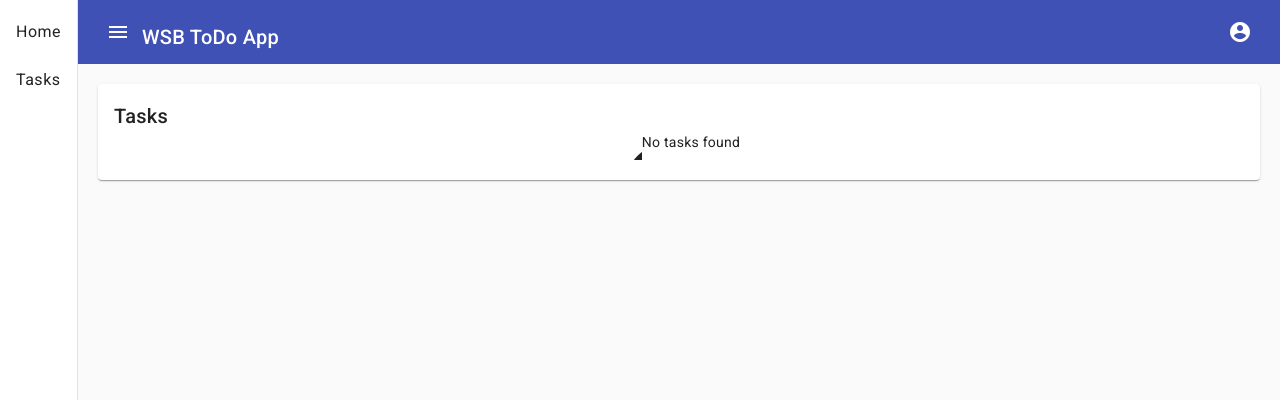
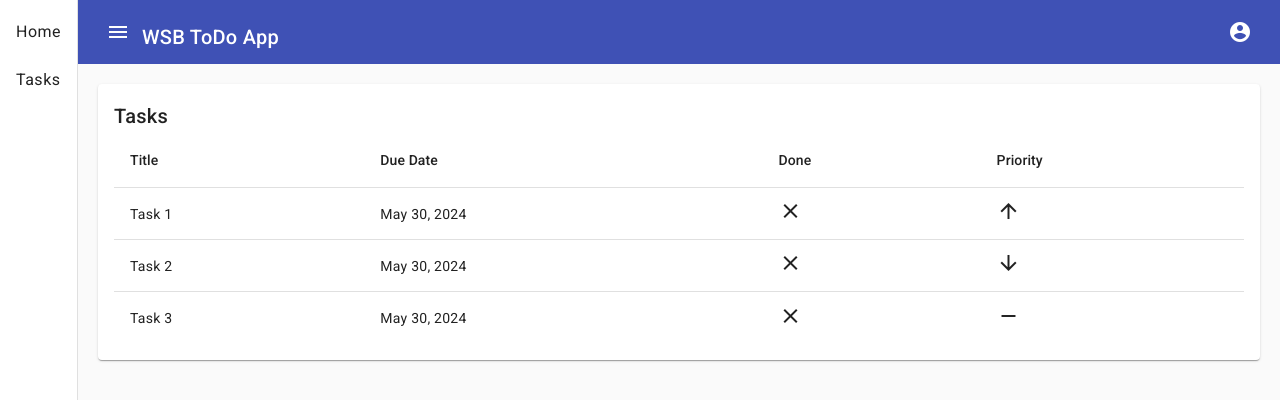
Before and after one commit to adamfoxman/WSBToDoAngular, an Angular app: page /tasks in a window 1280 px wide. Shown: the top 400 px of the page. Built offline with nearby package versions, Linux system fonts and the light colour scheme; no server answers.

Commit message:
task list fetch mockup

```diff
--- a/src/app/components/task-list/task-list.component.html
+++ b/src/app/components/task-list/task-list.component.html
@@ -20,6 +20,22 @@
         }
       </td>
     </ng-container>
+
+    <ng-container matColumnDef="priority">
+      <th mat-header-cell *matHeaderCellDef> Priority</th>
+      <td mat-cell *matCellDef="let task">
+        @if (task.priority === 'LOW') {
+          <mat-icon>arrow_downward</mat-icon>
+        } @else if (task.priority === 'MEDIUM') {
+          <mat-icon>remove</mat-icon>
+        } @else {
+          <mat-icon>arrow_upward</mat-icon>
+        }
+      </td>
+    </ng-container>
+
+    <tr mat-header-row *matHeaderRowDef="displayedColumns"></tr>
+    <tr mat-row *matRowDef="let row; columns: displayedColumns;"></tr>
   </table>
 } @else if (tasks && tasks.data.length === 0) {
   <div style="display: flex; justify-content: center; align-items: center;">
--- a/src/app/components/task-list/task-list.component.ts
+++ b/src/app/components/task-list/task-list.component.ts
@@ -1,7 +1,7 @@
-import { Component, Input } from "@angular/core";
+import { Component, Input, OnInit } from "@angular/core";
 import { AppMaterialModule } from "../../material.module";
 import { MatTableDataSource } from "@angular/material/table";
-import { TaskDto } from "../../clients/api.client";
+import { Priority, TaskClient, TaskDto } from "../../clients/api.client";
 import { DatePipe } from "@angular/common";
 
 @Component({
@@ -14,7 +14,7 @@ import { DatePipe } from "@angular/common";
   templateUrl: './task-list.component.html',
   styleUrl: './task-list.component.scss'
 })
-export class TaskListComponent {
+export class TaskListComponent implements OnInit {
   @Input()
   tasks!: MatTableDataSource<TaskDto>;
 
@@ -24,4 +24,45 @@ export class TaskListComponent {
     'done',
     'priority',
   ]
+
+  constructor(
+    private taskClient: TaskClient,
+  ) {}
+
+  ngOnInit() {
+    this.tasks = new MatTableDataSource<TaskDto>();
+    this.taskClient.getAllTasks().subscribe((tasks) => {
+      this.tasks.data = tasks.tasks;
+    }, (error) => {
+      this.tasks.data = [
+        {
+          id: '1',
+          title: 'Task 1',
+          dueDate: new Date(),
+          done: false,
+          priority: Priority.HIGH,
+          owner: '12345',
+          description: 'This is a test task'
+        },
+        {
+          id: '2',
+          title: 'Task 2',
+          dueDate: new Date(),
+          done: false,
+          priority: Priority.LOW,
+          owner: '12345',
+          description: 'This is a test task'
+        },
+        {
+          id: '3',
+          title: 'Task 3',
+          dueDate: new Date(),
+          done: false,
+          priority: Priority.MEDIUM,
+          owner: '12345',
+          description: 'This is a test task'
+        }
+      ]
+    });
+  }
 }
```
